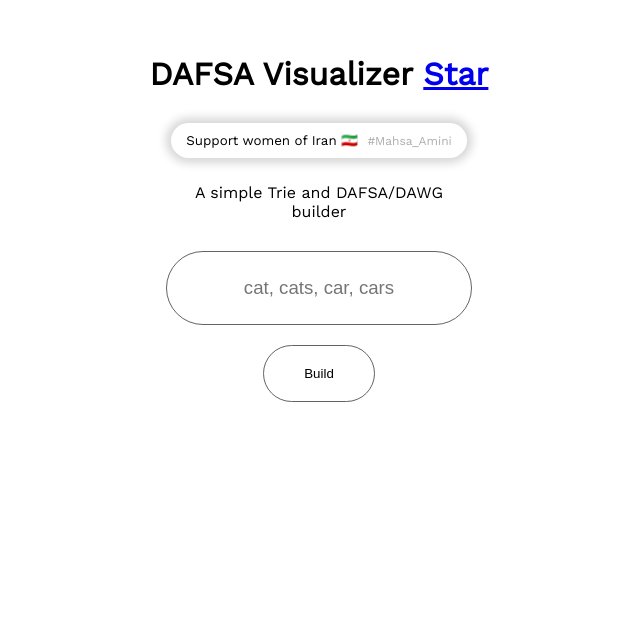
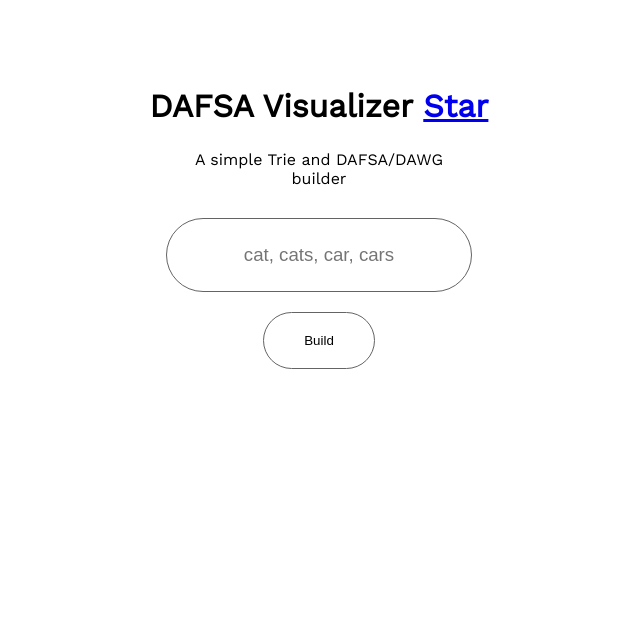
Before and after one commit to Keivan-sf/dafsa-visualizer, a website with bundled scripts: page webpage/index.html in a window 1280 px wide. Shown: the part 168-800 px from the top of the page, without its empty margins (321-961 px from the left). Built offline with nearby package versions, Linux system fonts and the light colour scheme.

Commit message:
Update index.html

```diff
--- a/webpage/index.html
+++ b/webpage/index.html
@@ -31,14 +31,6 @@
                         >Star</a
                     >
                 </h1>
-                <div class="MahsaAmini">
-                    <a href="https://twitter.com/search?q=%23mahsa_amini"
-                        ><div>
-                            Support women of Iran 🇮🇷
-                            <div>#Mahsa_Amini</div>
-                        </div></a
-                    >
-                </div>
                 <div class="main-description">
                     A simple Trie and DAFSA/DAWG builder
                 </div>
```
